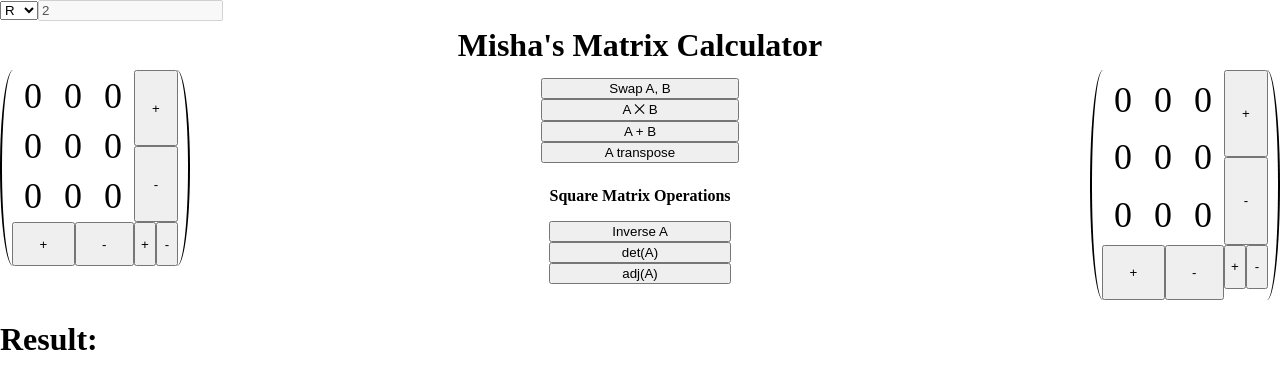
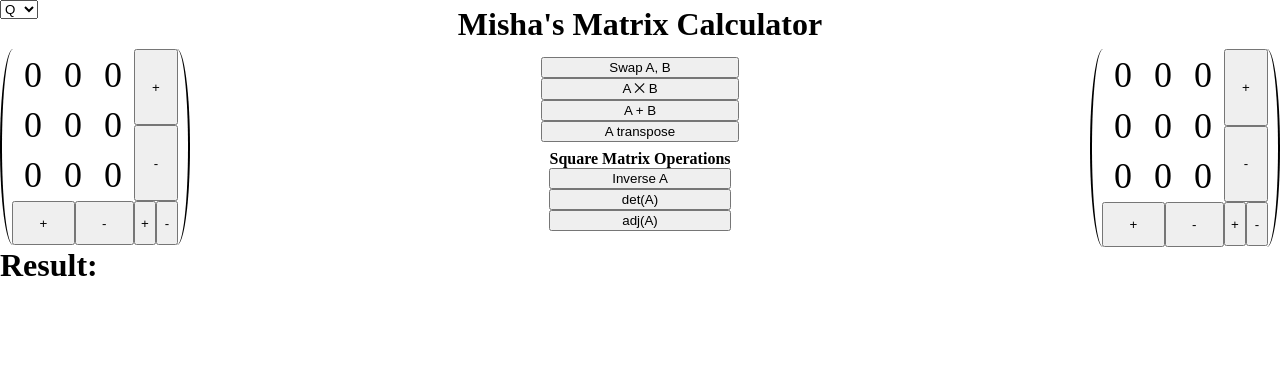
Before and after one commit to farberbrodsky/MatrixCalculator, a React (Create React App) app: page / in a window 1280 px wide. Shown: the top 388 px of the page. Built offline with nearby package versions, Linux system fonts and the light colour scheme.

Commit message:
Improve field selector.

```diff
--- a/src/App.jsx
+++ b/src/App.jsx
@@ -1,4 +1,5 @@
 import MatrixComponent from "./MatrixComponent.jsx";
+import FieldSelector from "./FieldSelector.jsx";
 import { Matrix, Rational, ZnField } from "./matrix.js";
 import { useState } from "react";
 import styles from "./App.module.css"
@@ -7,42 +8,31 @@ function App() {
   let [M1, setM1] = useState(Matrix.Zero(3, 3, new Rational(0)));
   let [M2, setM2] = useState(Matrix.Zero(3, 3, new Rational(0)));
   let [result, setResult] = useState(undefined);
-  let [field, setField] = useState("R");
-  let [fieldN, setFieldN] = useState(2);
+  let [fieldName, setFieldName] = useState("Rational");
+  let [fieldClass, setFieldClass] = useState([Rational]);
 
-  let fieldClass;
-
-  if (field === "R") {
-    fieldClass = Rational;
-  } else if (field === "Zn") {
-    fieldClass = ZnField(fieldN);
-  }
-
-  function fieldChanged() {
+  function fieldChanged(fieldName, fieldClass) {
     setM1(Matrix.Zero(3, 3, new fieldClass(0)));
     setM2(Matrix.Zero(3, 3, new fieldClass(0)));
+    setFieldClass([fieldClass]);
+    setFieldName(fieldName);
   }
 
   return (
     <div className="App">
-      <select value={field} onChange={(event) => {setField(event.target.value); fieldChanged();}}>
-        <option value="R">R</option>
-        <option value="Zn">Zn</option>
-      </select>
-      <input
-        disabled={field !== "Zn"}
-        value={fieldN}
-        onChange={(event) => {setFieldN(event.target.value); fieldChanged();}}
-        type="number"
-        min="2"
-      />
-      <h1 className={styles.title}>Misha's Matrix Calculator</h1>
+      <div style={{display: "flex"}}>
+        <div className={styles.flexGrow}>
+          <FieldSelector fieldName={fieldName} setField={fieldChanged} />
+        </div>
+        <h1 className={styles.title}>Misha's Matrix Calculator</h1>
+        <div className={styles.flexGrow}></div>
+      </div>
       <div className={styles.twoMatrices}>
         <div className={styles.leftMatrix}>
           <MatrixComponent
             matrix={M1}
             editable={true}
-            field={fieldClass}
+            field={fieldClass[0]}
             onChange={m => {
               setM1(m);
             }}
@@ -70,7 +60,7 @@ function App() {
           <MatrixComponent
             matrix={M2}
             editable={true}
-            field={fieldClass}
+            field={fieldClass[0]}
             onChange={m => {
               setM2(m);
             }}
--- a/src/App.module.css
+++ b/src/App.module.css
@@ -1,6 +1,12 @@
 .title {
   text-align: center;
-  margin: 6px 0;
+  padding: 6px 0;
+}
+
+.flexGrow {
+  flex-basis: 0;
+  flex-shrink: 0;
+  flex-grow: 1;
 }
 
 .twoMatrices {
--- /dev/null
+++ b/src/FieldSelector.jsx
@@ -0,0 +1,34 @@
+import { Rational, ZnField } from "./matrix.js";
+import { useState } from "react";
+
+export default function FieldSelector({ fieldName, setField }) {
+  let [num, setNum] = useState(2);
+  return (
+    <div>
+      <select value={fieldName} onChange={(event) => {
+        let name = event.target.value;
+        if (name === "Rational") {
+          setField(name, Rational);
+        } else if (name === "Zn") {
+          setField(name, ZnField(num));
+        }
+      }}>
+        <option value="Rational">Q</option>
+        <option value="Zn">Zn</option>
+      </select>
+      { fieldName === "Zn" ? (
+        <input value={num} onChange={(event) => {
+          let x = parseInt(event.target.value);
+          try {
+            x = parseInt(x);
+          } catch { return; }
+
+          if (x >= 2) {
+            setNum(x);
+            setField("Zn", ZnField(x));
+          }
+        }} />
+      ) : null }
+   </div>
+  );
+}
--- a/src/index.css
+++ b/src/index.css
@@ -2,3 +2,7 @@ body {
   margin: 0;
   font-family: "Times New Roman", "David", serif;
 }
+
+h1, h2, h3, h4, h5, h6, p {
+  margin: 0;
+}
```
